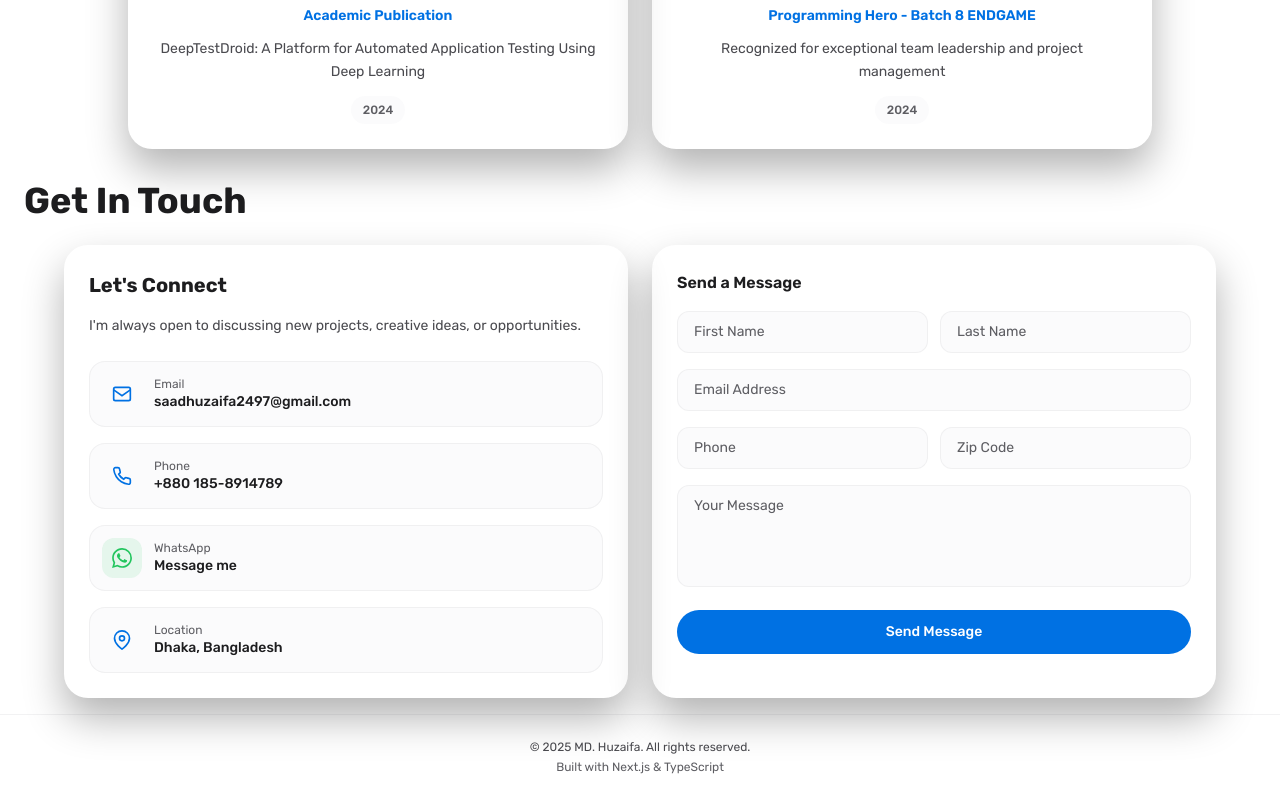
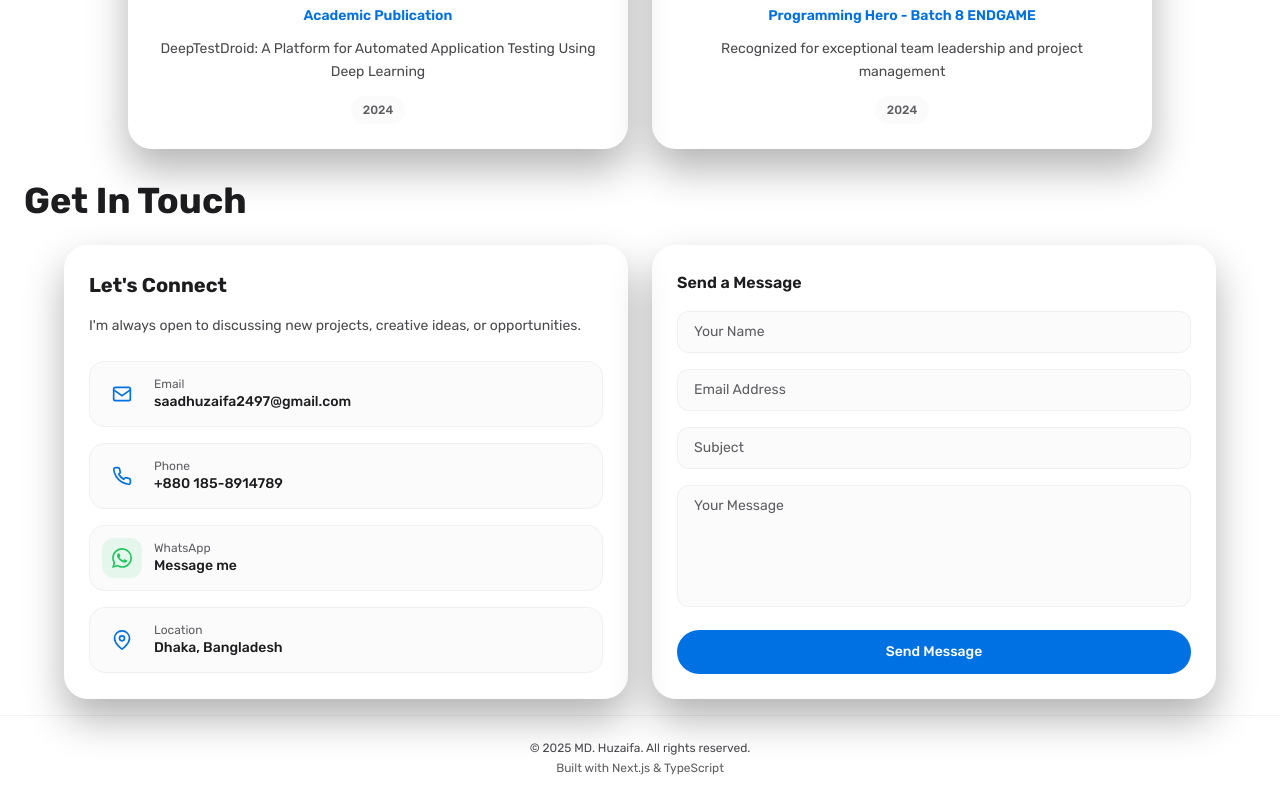
Before and after one commit to 434huzaifa/portfolio-2, a Next.js app: page / in a window 1280 px wide. Shown: the part 4139-4939 px from the top of the page. Built offline with nearby package versions, Linux system fonts and the light colour scheme.

Commit message:
feat: simplify contact form by consolidating name fields and removing unnecessary inputs

```diff
--- a/components/Contact.tsx
+++ b/components/Contact.tsx
@@ -6,11 +6,9 @@ import portfolioData from '@/portfolio-data.json';
 export default function Contact() {
   const { contact } = portfolioData;
   const [formData, setFormData] = useState({
-    firstName: '',
-    lastName: '',
+    name: '',
     email: '',
-    phone: '',
-    zipCode: '',
+    subject: '',
     message: ''
   });
   const [status, setStatus] = useState<'idle' | 'sending' | 'success' | 'error'>('idle');
@@ -29,11 +27,9 @@ export default function Contact() {
           'Content-Type': 'application/json',
         },
         body: JSON.stringify({
-          firstName: formData.firstName,
-          lastName: formData.lastName,
+          name: formData.name,
           email: formData.email,
-          phone: formData.phone,
-          zipCode: formData.zipCode,
+          subject: formData.subject,
           message: formData.message,
         }),
       });
@@ -43,11 +39,9 @@ export default function Contact() {
       if (response.ok && data.success) {
         setStatus('success');
         setFormData({
-          firstName: '',
-          lastName: '',
+          name: '',
           email: '',
-          phone: '',
-          zipCode: '',
+          subject: '',
           message: ''
         });
       } else {
@@ -165,27 +159,16 @@ export default function Contact() {
               </h3>
 
               <form onSubmit={handleSubmit} className="space-y-4">
-                {/* First Name & Last Name */}
-                <div className="grid grid-cols-2 gap-3">
+                {/* Name */}
                 <input
                   type="text"
-                    name="firstName"
-                    placeholder="First Name"
-                    value={formData.firstName}
+                  name="name"
+                  placeholder="Your Name"
+                  value={formData.name}
                   onChange={handleChange}
                   required
                   className="w-full px-4 py-2.5 text-sm bg-bg-tertiary border border-border-color rounded-xl text-text-primary placeholder-text-tertiary focus:outline-none focus:border-accent-primary transition-all"
                 />
-                  <input
-                    type="text"
-                    name="lastName"
-                    placeholder="Last Name"
-                    value={formData.lastName}
-                    onChange={handleChange}
-                    required
-                    className="w-full px-4 py-2.5 text-sm bg-bg-tertiary border border-border-color rounded-xl text-text-primary placeholder-text-tertiary focus:outline-none focus:border-accent-primary transition-all"
-                  />
-                </div>
 
                 {/* Email */}
                 <input
@@ -198,25 +181,16 @@ export default function Contact() {
                   className="w-full px-4 py-2.5 text-sm bg-bg-tertiary border border-border-color rounded-xl text-text-primary placeholder-text-tertiary focus:outline-none focus:border-accent-primary transition-all"
                 />
 
-                {/* Phone & Zip Code */}
-                <div className="grid grid-cols-2 gap-3">
+                {/* Subject */}
                 <input
-                    type="tel"
-                    name="phone"
-                    placeholder="Phone"
-                    value={formData.phone}
+                  type="text"
+                  name="subject"
+                  placeholder="Subject"
+                  value={formData.subject}
                   onChange={handleChange}
+                  required
                   className="w-full px-4 py-2.5 text-sm bg-bg-tertiary border border-border-color rounded-xl text-text-primary placeholder-text-tertiary focus:outline-none focus:border-accent-primary transition-all"
                 />
-                  <input
-                    type="text"
-                    name="zipCode"
-                    placeholder="Zip Code"
-                    value={formData.zipCode}
-                    onChange={handleChange}
-                    className="w-full px-4 py-2.5 text-sm bg-bg-tertiary border border-border-color rounded-xl text-text-primary placeholder-text-tertiary focus:outline-none focus:border-accent-primary transition-all"
-                  />
-                </div>
 
                 {/* Message */}
                 <textarea
@@ -225,7 +199,7 @@ export default function Contact() {
                   value={formData.message}
                   onChange={handleChange}
                   required
-                  rows={4}
+                  rows={5}
                   className="w-full px-4 py-2.5 text-sm bg-bg-tertiary border border-border-color rounded-xl text-text-primary placeholder-text-tertiary focus:outline-none focus:border-accent-primary transition-all resize-none"
                 />
 
```
Lines whose indentation alone changed are shown as unchanged.
